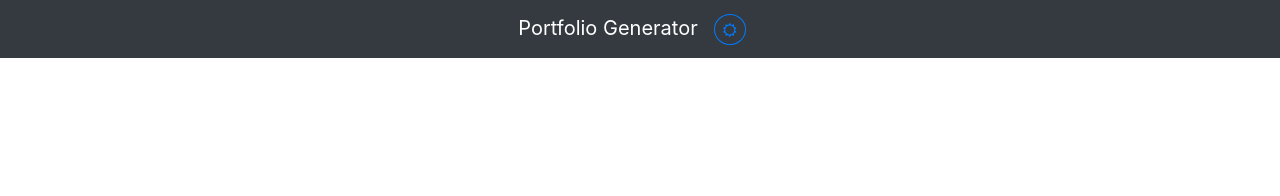
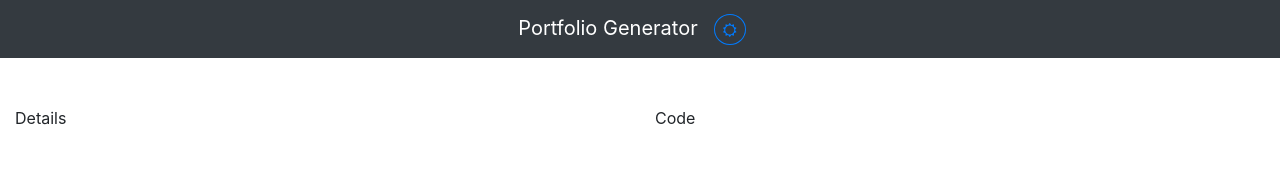
Before and after one commit to IES-IPS-Academy/Profia, a React (Create React App) app: page / in a window 1280 px wide. Shown: the top 196 px of the page. Built offline with nearby package versions, Linux system fonts and the light colour scheme.

Commit message:
Added containers for user input and output

```diff
--- a/src/components/App.js
+++ b/src/components/App.js
@@ -21,6 +21,12 @@ class App extends Component {
             <i class={"fa fa-" + (this.state.Dark ? "sun" : "moon") + "-o"}></i>
           </button>
         </Header>
+        <div className="container-fluid">
+          <div className="row">
+            <div className="col-12 col-sm-6">Details</div>
+            <div className="col-12 col-sm-6">Code</div>
+          </div>
+        </div>
       </div>
     );
   }
```
